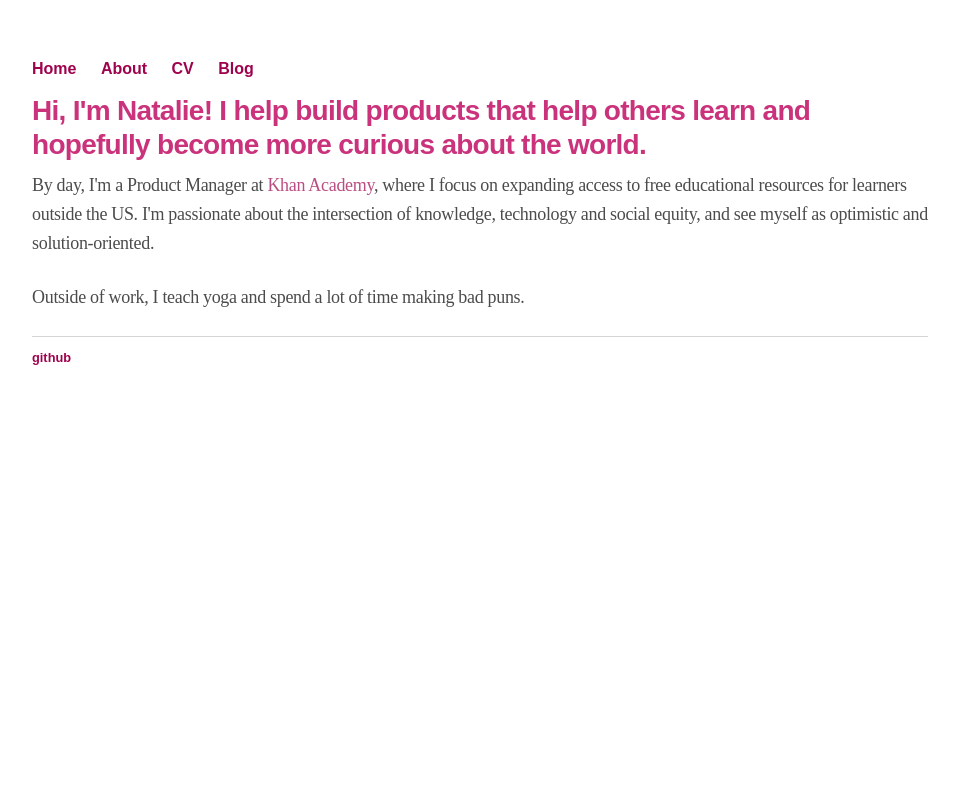
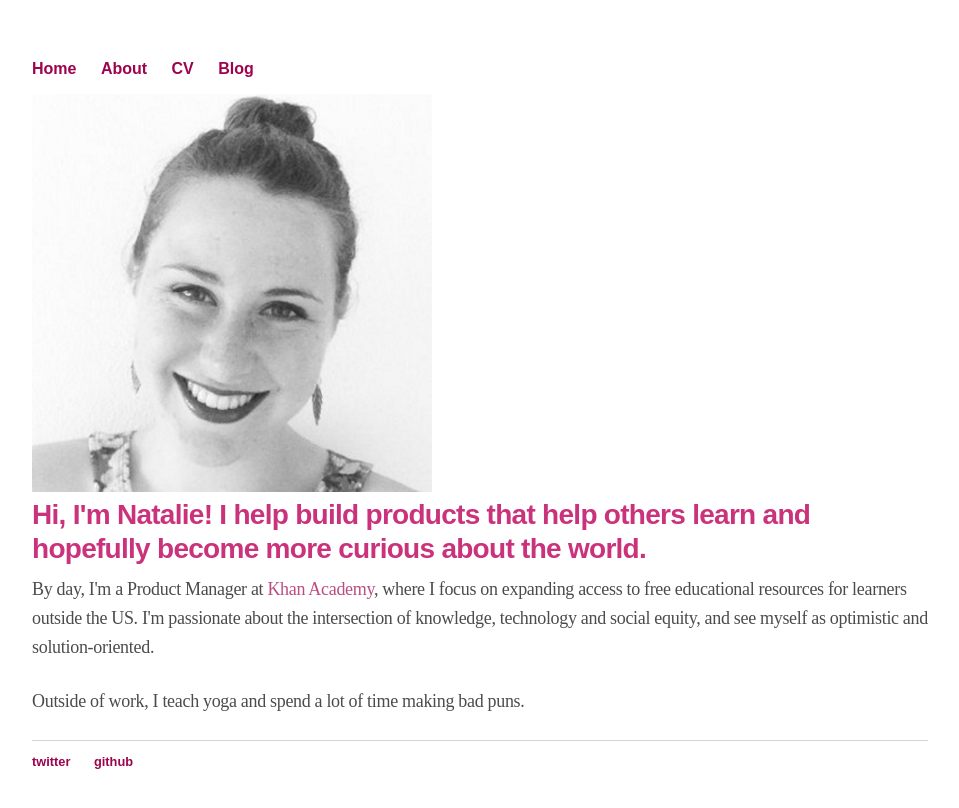
Before and after one commit to nrothfels/nrothfels.github.io, a Jekyll site: the page built from index.html, in a window 1280 px wide. Shown: the top 808 px of the page, without its empty margins (160-1119 px from the left). Built offline with Jekyll 4.4.1, drawn with Linux system fonts in a browser that asks for light colours; some web fonts are replaced.

Commit message:
Add photo on homepage

```diff
--- a/_layouts/default.html
+++ b/_layouts/default.html
@@ -21,8 +21,8 @@
 			</div><!-- /.container -->
 			<footer>
 	    		<ul>
-	        		<li><a href="https://twitter.com/natatouille>contact</a></li>
-	        		<li><a href="https://github.com/nrothfels">github</a></li>
+	        		<li><a href="https://twitter.com/natatouille">twitter</a></li>
+							<li><a href="https://github.com/nrothfels">github</a></li>
 				</ul>
 			</footer>
 		</body>
--- a/index.html
+++ b/index.html
@@ -3,6 +3,9 @@ layout: default
 title: Natalie Rothfels
 ---
 <div class="blurb">
+	<div class ="col-sm-4">
+		<img class="img-headshot" alt="Natalie Rothfels" src="img/nrothfels_headshot.png">
+	</div>
 	<h1>Hi, I'm Natalie! I help build products that help others learn and hopefully
 	become more curious about the world. </h1>
 	<p>By day, I'm a Product Manager at <a href="https://khanacademy.org">Khan Academy</a>,
```
Also changed, not shown: img/nrothfels_headshot.png (added).
